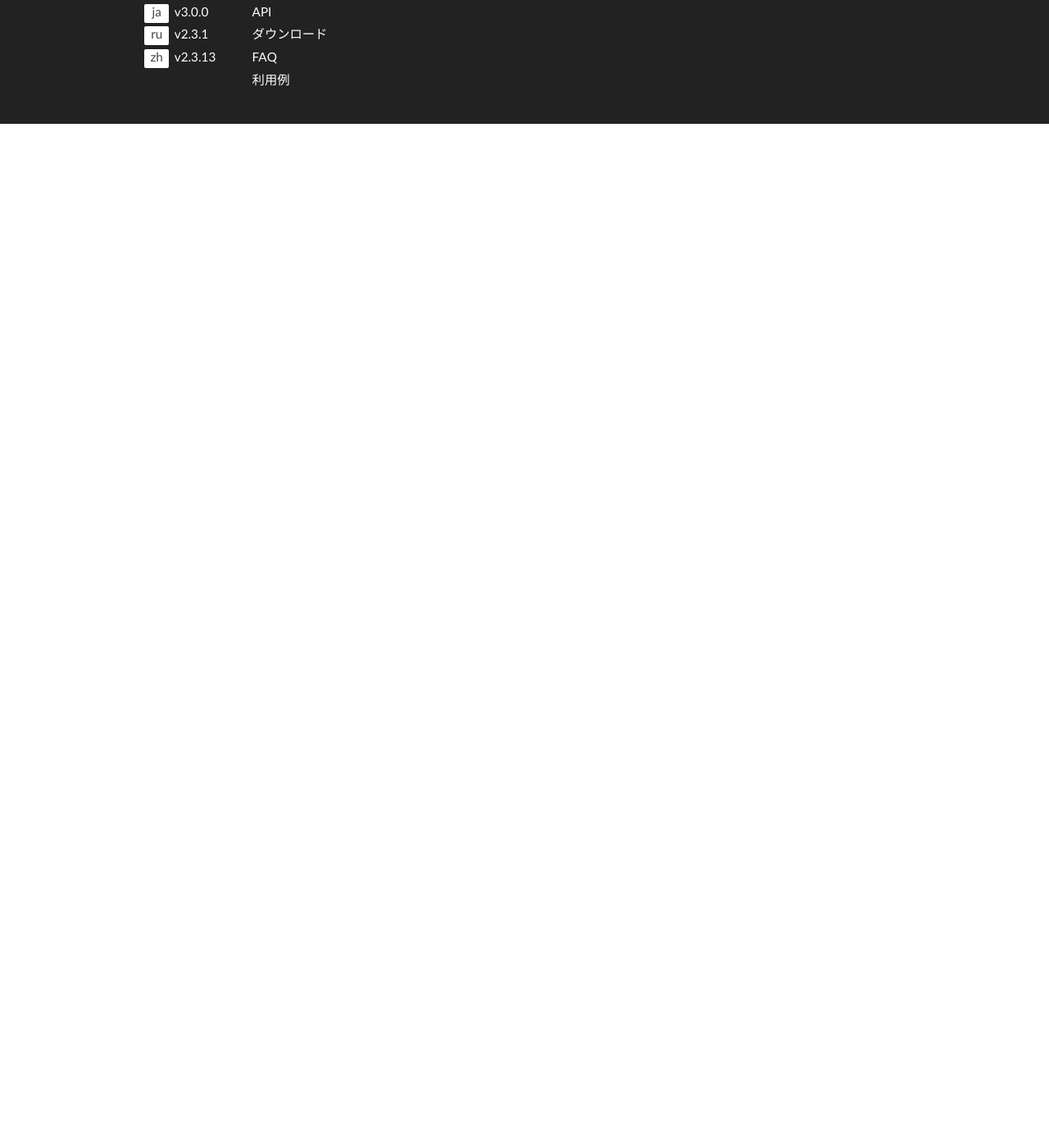
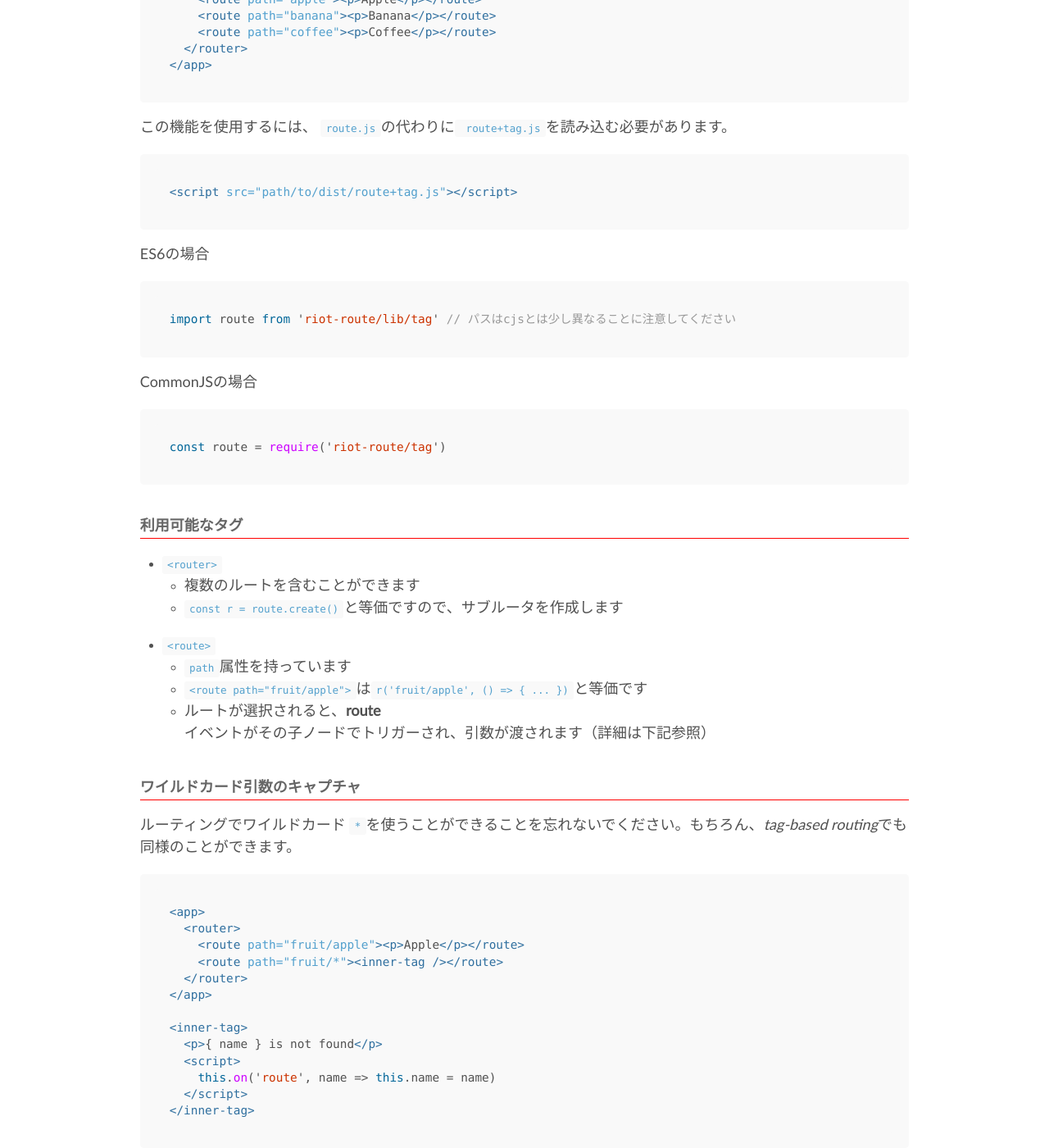
Before and after one commit to riot/riot.github.io, a Jekyll site: the page built from ja/api/route.md, in a window 1280 px wide and 1400 px high, scrolled down 9438 px. Shown: the whole window at 82% size. Built offline with Jekyll 4.4.1, drawn with Linux system fonts in a browser that asks for light colours; nearby versions of some CDN libraries; before the commit the page ends 9589 px from its top, so only the background shows below that; some of the changed text lies outside the part shown.

Commit message:
added additional documents for route

````diff
--- a/ja/api/route.md
+++ b/ja/api/route.md
@@ -355,3 +353,100 @@ route(function() { /* */ }) // routing-X (3)
 route('/fruit/*', function() { /* */ }) // routing-Y (1)
 route('/sweet/*', function() { /* */ }) // routing-Z (2)
 ```
+
+## タグベースルーティング
+
+<span class="tag red">&gt;= v3.1</span>
+
+この機能は__ルートを宣言タグとして記述__することを可能にします。
+
+```html
+<app>
+  <router>
+    <route path="apple"><p>Apple</p></route>
+    <route path="banana"><p>Banana</p></route>
+    <route path="coffee"><p>Coffee</p></route>
+  </router>
+</app>
+```
+
+この機能を使用するには、 `route.js`の代わりに` route+tag.js`を読み込む必要があります。
+
+```html
+<script src="path/to/dist/route+tag.js"></script>
+```
+
+ES6の場合
+
+```javascript
+import route from 'riot-route/lib/tag' // パスはcjsとは少し異なることに注意してください
+```
+
+CommonJSの場合
+
+```javascript
+const route = require('riot-route/tag')
+```
+
+### 利用可能なタグ
+
+- `<router>`
+    - 複数のルートを含むことができます
+    - `const r = route.create()`と等価ですので、サブルータを作成します
+- `<route>`
+    - `path`属性を持っています
+    - `<route path="fruit/apple">`は`r('fruit/apple', () => { ... })`と等価です
+    - ルートが選択されると、**route**イベントがその子ノードでトリガーされ、引数が渡されます（詳細は下記参照）
+
+### ワイルドカード引数のキャプチャ
+
+ルーティングでワイルドカード `*`を使うことができることを忘れないでください。もちろん、*tag-based routing*でも同様のことができます。
+
+```html
+<app>
+  <router>
+    <route path="fruit/apple"><p>Apple</p></route>
+    <route path="fruit/*"><inner-tag /></route>
+  </router>
+</app>
+
+<inner-tag>
+  <p>{ name } is not found</p>
+  <script>
+    this.on('route', name => this.name = name)
+  </script>
+</inner-tag>
+```
+
+上記の例を見てください。 `fruit/pineapple`を取得したとき、`route`イベントが`<inner-tag>`で発火し、 `'pineapple'`という引数が一つ渡されます。
+
+### 実際の例
+
+通常は、ルーティング処理中に外部APIを呼び出してデータを取得します。このような目的のために `route`イベントをフックするのは上手いやり方です。 例えば：
+
+```html
+<app>
+  <router>
+    <route path="user/*"><app-user /></route>
+  </router>
+</app>
+
+<app-user>
+  <p>{ message }!</p>
+  <script>
+    this.on('route', id => {
+      this.message = 'now loading...'
+      getUserById(id).then(user => {
+        this.update({
+          message: `Hello ${ user.name }!`
+        })
+      })
+    })
+  </script>
+</app-user>
+```
+
+### いくつかの注意点
+
+- ルータは最初の `<router>`タグがマウントされた後で自動的に起動します。自分で`router.start(true`を呼び出す必要はありません。
+- ルーティングの`base`を変更するには、`route.base('/path/to/base/')`を使用してください。
````
Also changed, not shown: other parts of ja/api/route.md (+0 -2 lines).
